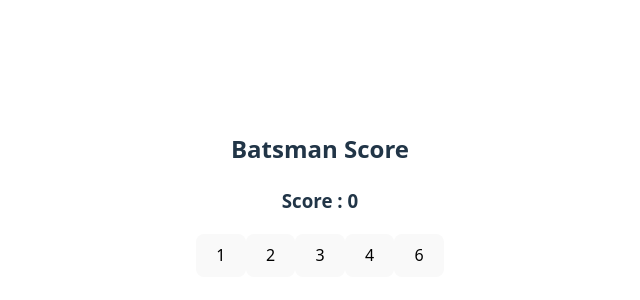
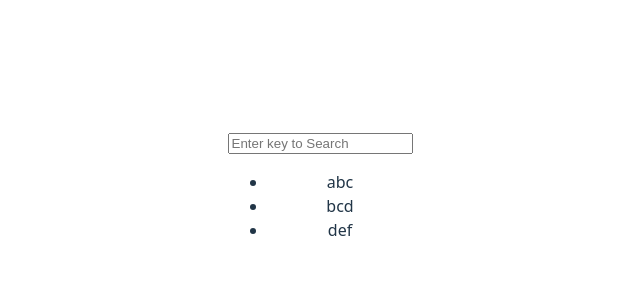
Before and after one commit to MahanSinghRajput/WebDev, a React app in the folder DemoApp/: page / in a window 1280 px wide. Shown: the part 206-506 px from the top of the page, without its empty margins (320-960 px from the left). Built offline with nearby package versions, Linux system fonts and the light colour scheme; the HTML template or start-up script is replaced by a standard one.

Commit message:
added Searchbar

```diff
--- a/DemoApp/src/App.jsx
+++ b/DemoApp/src/App.jsx
@@ -4,6 +4,7 @@
 import EventToDo from './components/EventToDo'
 import Counter from './components/Counter'
 import Score from './components/Score'
+import Search from './components/Search'
 function App() {
   const users = [
     {
@@ -20,7 +21,8 @@
   return (
     <>
       {/* <h1>My To Do List</h1> */}
-      <Score />
+      <Search />
+      {/* <Score /> */}
       {/* <Counter /> */}
       {/* <EventToDo /> */}
       {/* <Wrapper title = "Users List">
--- /dev/null
+++ b/DemoApp/src/components/Search.jsx
@@ -0,0 +1,18 @@
+import { useState } from "react"
+export default function Search(){
+    const [find,setFind] = useState("")
+    const name = ["abc","bcd","def"]
+    const student = name.filter((names) => names.toLowerCase().includes(find.toLowerCase()))
+    return(
+        <div>
+            <input type = "text"
+            placeholder="Enter key to Search"
+            value={find}
+            onChange={(e) => setFind(e.target.value)}
+            />
+            <ul>
+                {student.map((item,index)=>(<li key = {index}>{item}</li>))}
+            </ul>
+        </div>
+    )
+}
```
